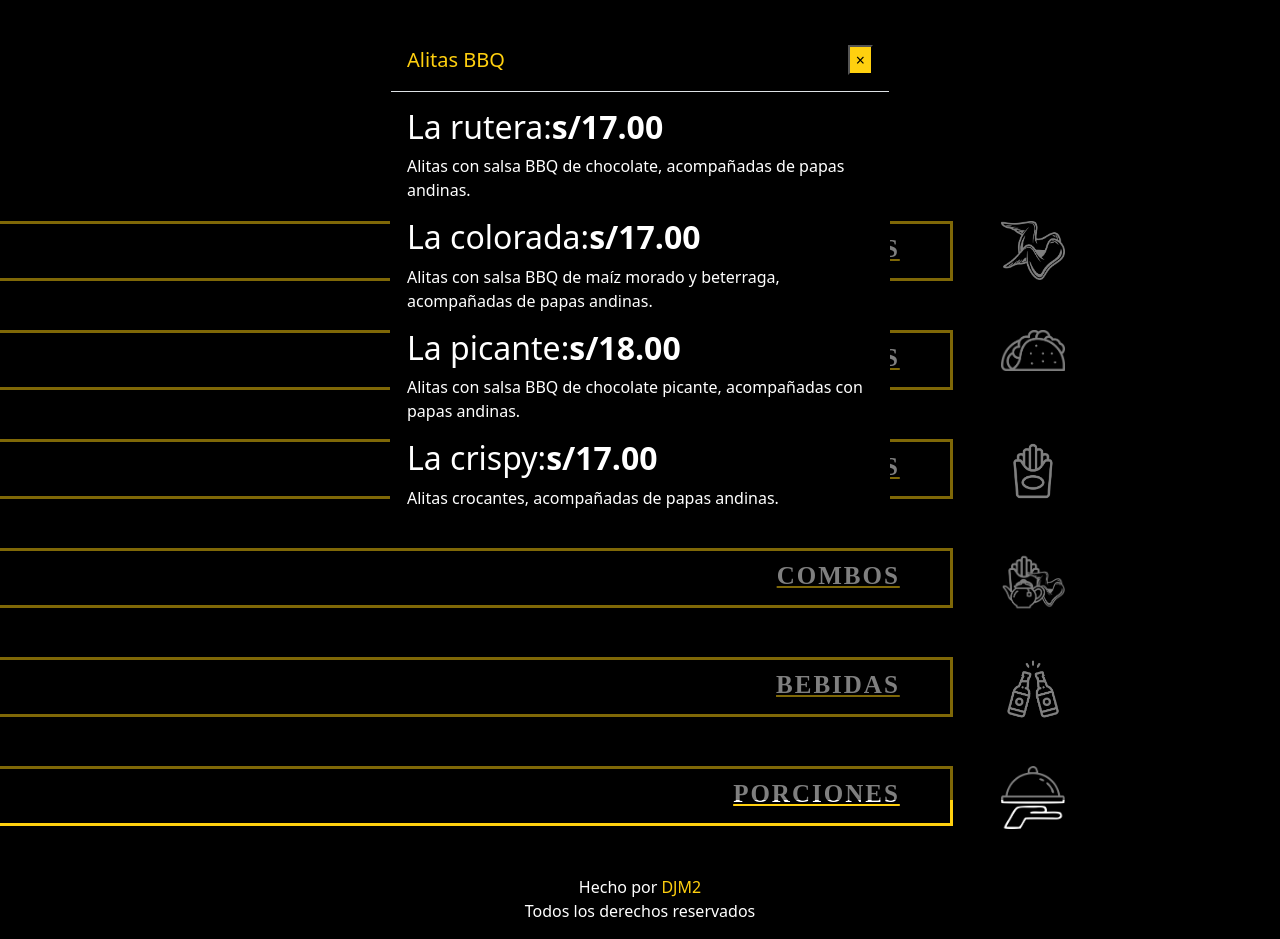
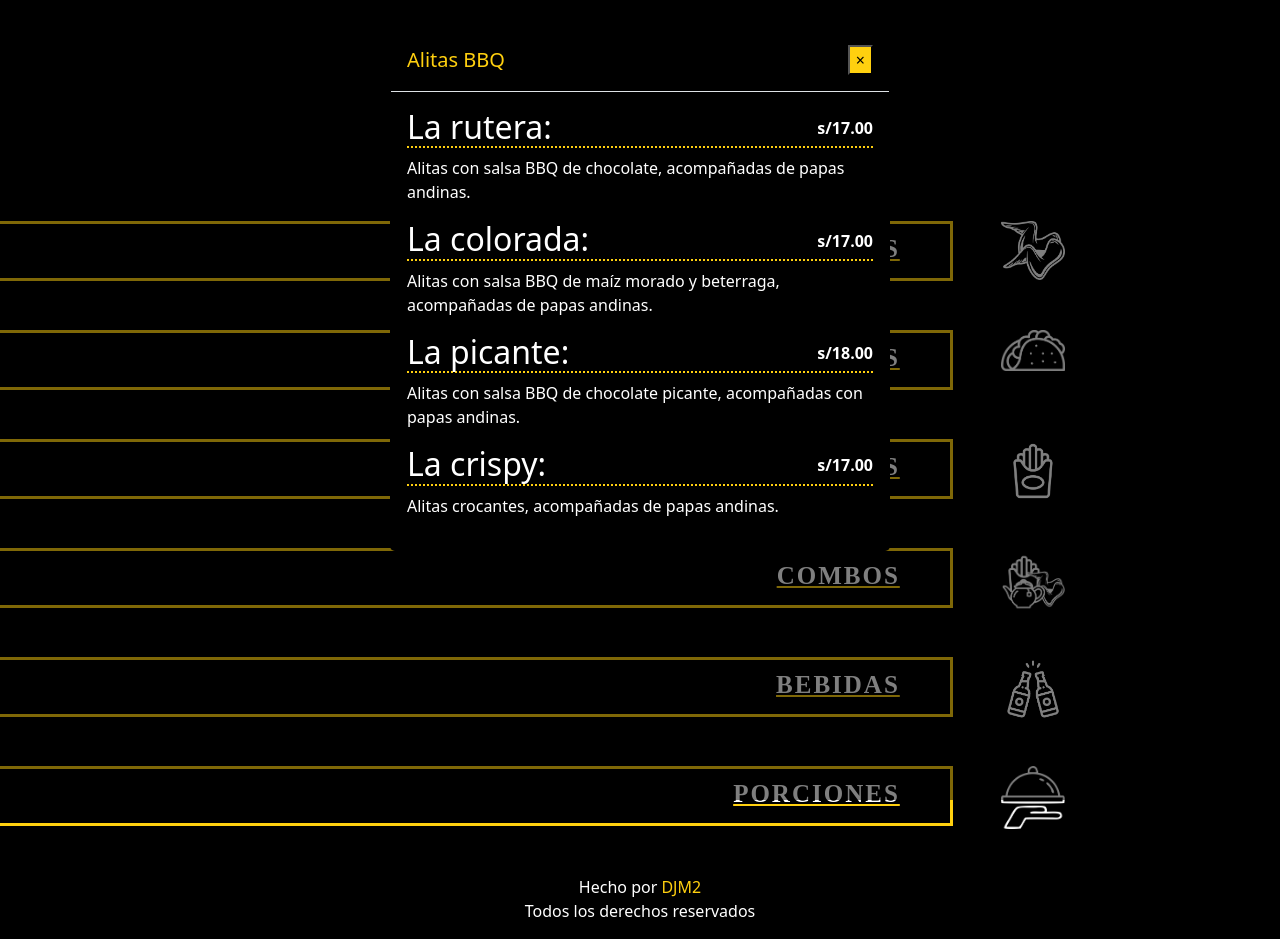
Before and after one commit to DJM2/carta-2, a plain HTML site: page index.html in a window 1280 px wide. Both pictures are taken after a click on the element "ALITAS". Drawn offline with nearby package versions, Linux system fonts and the light colour scheme; a web font is replaced by a local one.

Commit message:
Add files via upload

```diff
--- a/css/estilos.css
+++ b/css/estilos.css
@@ -56,6 +56,17 @@
     color: #fff;
 }
 
+#contenido-modal h2 {
+    border-bottom: 2px dotted;
+    border-bottom-color: #ffd00f;
+}
+
+#contenido-modal strong {
+    font-size: 16px;
+    float: right;
+    margin-top: 0.7em;
+}
+
 @font-face {
     font-family: 'food';
     src: url('../food/HighSociety.ttf');
```
